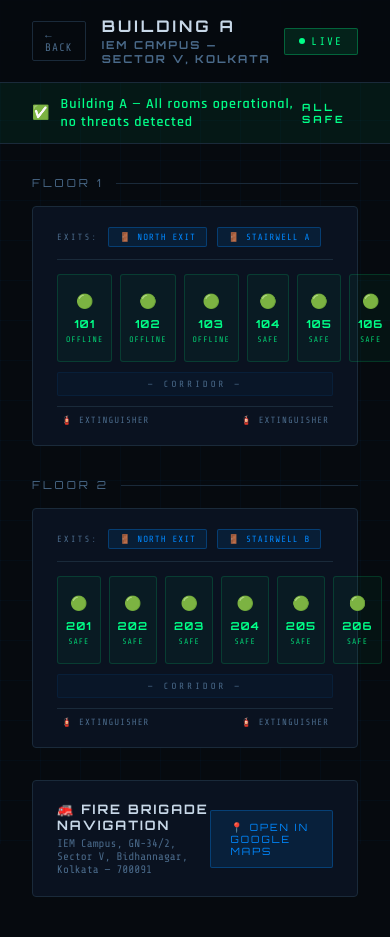
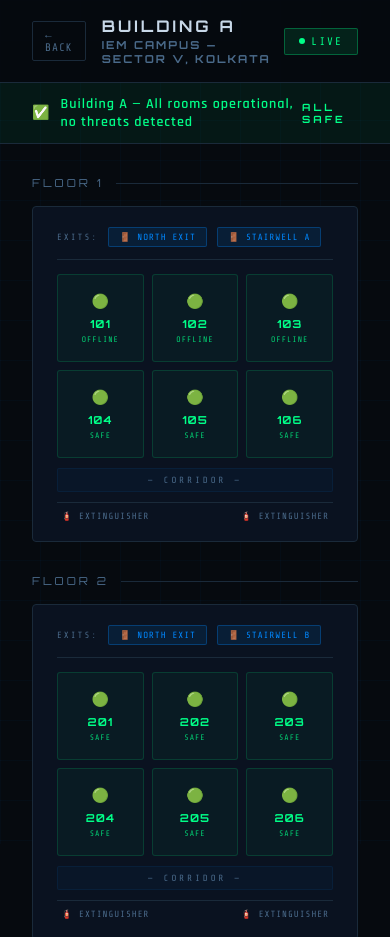
Before and after one commit to teestakar/fireflux, a plain HTML site: page Frontend/buildingA.html in a window 390 px wide. Shown: the top 937 px of the page. Drawn offline with nearby package versions, Linux system fonts and the light colour scheme; no server answers.

Commit message:
mobile view fix

```diff
--- a/Frontend/buildingA.html
+++ b/Frontend/buildingA.html
@@ -80,8 +80,16 @@
     .exit-sign.safe-exit { background: rgba(0,136,255,0.1); border: 1px solid rgba(0,136,255,0.3); color: var(--accent); }
     .exit-sign.unsafe-exit { background: rgba(255,34,68,0.1); border: 1px solid rgba(255,34,68,0.3); color: var(--danger); }
 
-    /* ROOMS */
-    .rooms-row { display: grid; grid-template-columns: repeat(6,1fr); gap: 8px; }
+    /* ROOMS — responsive grid */
+    .rooms-row {
+      display: grid;
+      grid-template-columns: repeat(3, 1fr);
+      gap: 8px;
+    }
+    @media (min-width: 600px) {
+      .rooms-row { grid-template-columns: repeat(6, 1fr); }
+    }
+
     .room {
       border-radius: 3px; padding: 12px 8px; transition: all 0.3s ease;
       text-align: center; min-height: 88px;
@@ -254,7 +262,6 @@
     document.getElementById('banner-status').textContent = level === 'safe' ? 'ALL SAFE' : level.toUpperCase();
     banner.className = level;
 
-    // Update exit signs based on level
     const northExit = document.getElementById('exit-north-1');
     if (level === 'danger') {
       northExit.className = 'exit-sign unsafe-exit';
@@ -272,7 +279,6 @@
     return 'safe';
   }
 
-  // FIX: Load latest data immediately on page load — no waiting for WebSocket
   async function loadLatest(roomId, roomNumber) {
     try {
       const res = await fetch(`https://fireflux.onrender.com/rooms/${roomId}/latest`);
@@ -287,7 +293,6 @@
     }
   }
 
-  // WebSocket for live updates after initial load
   function connectWS(roomId, roomNumber) {
     const ws = new WebSocket(`wss://fireflux.onrender.com/ws/${roomId}`);
     ws.onmessage = (event) => {
@@ -299,7 +304,6 @@
     ws.onclose = () => setTimeout(() => connectWS(roomId, roomNumber), 3000);
   }
 
-  // Load immediately then connect WebSocket
   loadLatest(1, 101);
   loadLatest(2, 102);
   loadLatest(3, 103);
```
